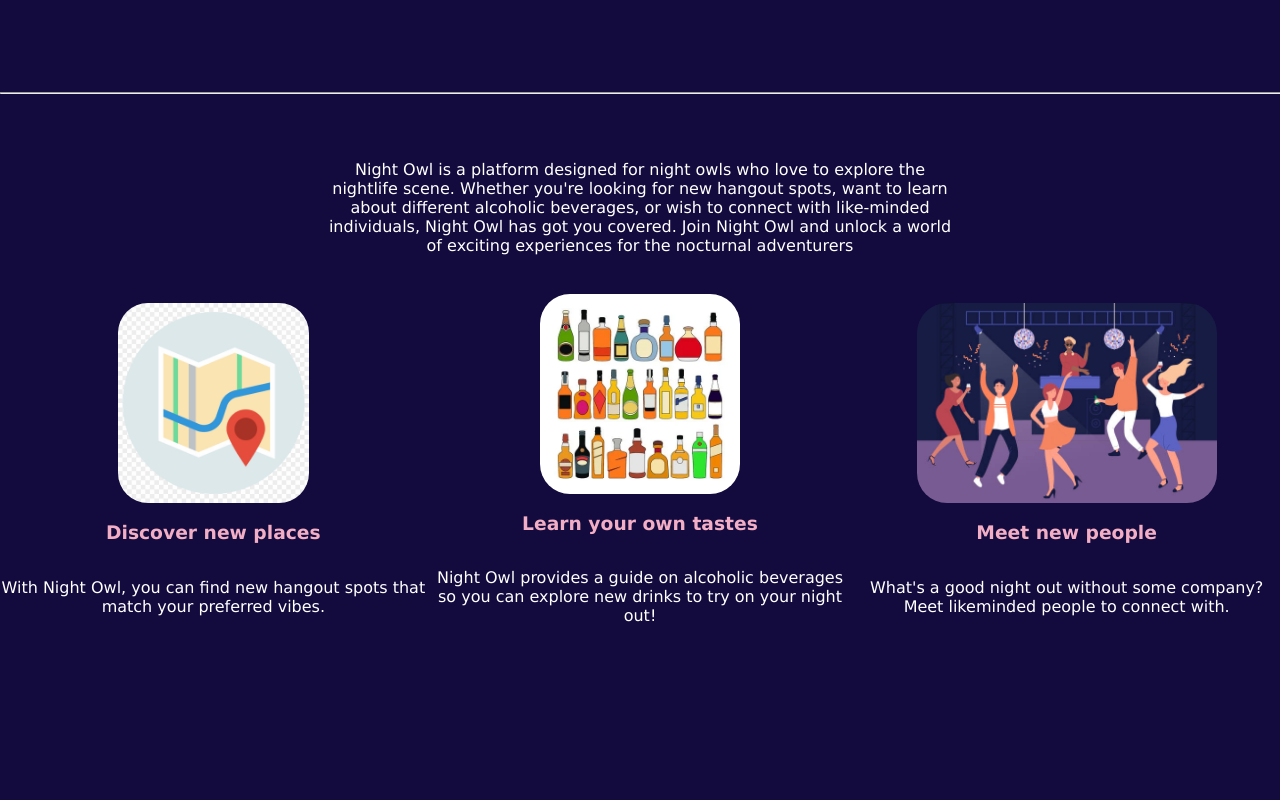
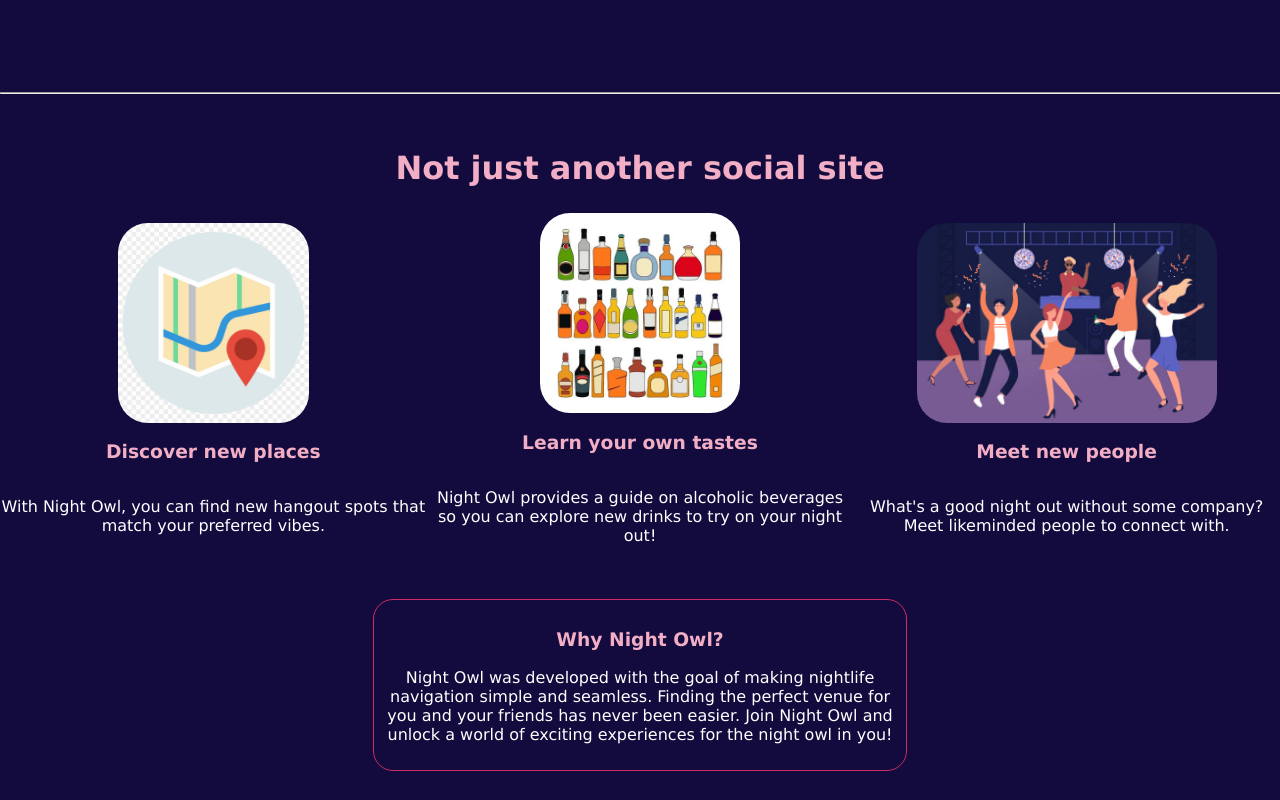
Before and after one commit to EmaleeSoto/night-owl, a React (Create React App) app in the folder front-end/: page / in a window 1280 px wide. Shown: the part 780-1580 px from the top of the page. Built offline with nearby package versions, Linux system fonts and the light colour scheme; no server answers.

Commit message:
Added summary to home page and some styling changes

```diff
--- a/front-end/src/components/NavBar.js
+++ b/front-end/src/components/NavBar.js
@@ -15,13 +15,15 @@ const Nav = ({ signOutOfAccount, loggedIn, userVerified }) => {
         </div>
       </Link>
       <ul>
+        {loggedIn && (
           <li>
             <div>
               <Link className="navBar__link" to={loggedIn ? "/myhome" : "/"}>
-              {loggedIn ? "My Home" : "Home Page"}
+                "My Home"
               </Link>
             </div>
           </li>
+        )}
         <li className="navBar__dropdown">
           <div>
             <Link className="navBar__link">Safety</Link>
--- a/front-end/src/pages/Footer.scss
+++ b/front-end/src/pages/Footer.scss
@@ -3,7 +3,7 @@
 .footer {
     background-color: $noir;
     color: $snow_white;
-    padding: 20px 20px 0px 20px;
+    padding: 20px 100px 10px 100px;
     margin-top: auto;
     height: 40vh;
     margin-top: 5%;
--- a/front-end/src/pages/Home.js
+++ b/front-end/src/pages/Home.js
@@ -16,7 +16,7 @@ const Home = () => {
             <br />
             Your Way.
           </h1>
-          <div className="home__buttonSplashContainer">
+          <div className="home____homeButtonContainer">
             <div className="home__buttonContainer">
               <Link to={`/sign-up`}>
                 <button className="home__startButton">
@@ -36,12 +36,7 @@ const Home = () => {
       <hr />
       <div className="home__nextPage" data-aos="fade-up">
         <section>
-          Night Owl is a platform designed for night owls who love to explore
-          the nightlife scene. Whether you're looking for new hangout spots,
-          want to learn about different alcoholic beverages, or wish to connect
-          with like-minded individuals, Night Owl has got you covered. Join
-          Night Owl and unlock a world of exciting experiences for the nocturnal
-          adventurers
+          <h1>Not just another social site</h1>
         </section>
         <div className="home__nextPage__gridContainer">
           <div className="home__nextPage__gridCell">
@@ -75,6 +70,15 @@ const Home = () => {
             </p>
           </div>
         </div>
+        <div className="home__nextPage__summary">
+          <h3>Why Night Owl?</h3>
+          <p>
+            Night Owl was developed with the goal of making nightlife navigation
+            simple and seamless. Finding the perfect venue for you and your
+            friends has never been easier. Join Night Owl and unlock a world of
+            exciting experiences for the night owl in you!
+          </p>
+        </div>
       </div>
     </div>
   );
--- a/front-end/src/pages/Home.scss
+++ b/front-end/src/pages/Home.scss
@@ -35,16 +35,16 @@
         margin-top: 20px;
     }
 
-    &__splashContainer {
-        display: inline-block;
-    }
+    // &__splashContainer {
+    //     display: inline-block;
+    // }
 
     &__splashImage {
       width: 5%;
       height: auto;
     }
 
-    &__buttonSplashContainer {
+    &__homeButtonContainer {
         display: flex;
         align-items: center;
         justify-content: center;
@@ -94,7 +94,8 @@
     &__nextPage {
         margin-top: 20px;
         color: $snow_white;
-        height: 80vh;
+        // height: 80vh;
+        display: inline-block;
         text-align: center;
 
         &__gridContainer {
@@ -109,16 +110,26 @@
           align-items: center;
           text-align: center;
         }
-        section {
-            width: 50%;
-            margin: auto;
-            margin-bottom: 3%;
-            margin-top: 3%;
-            font-family: Verdana, Geneva, Tahoma, sans-serif;
+
+        &__summary {
+          width: 40%;
+          margin: auto;
+          margin-top: 3%;
+          padding: 10px;
+          border: 1px solid $cherry;
+          border-radius: 20px;
+          box-shadow: 1px black;
+          font-family: Verdana, Geneva, Tahoma, sans-serif;
+
+
         }
 
-        h3 {
+        h1, h3 {
           color: $rose_quartz;
+        }
+
+        h1 {
+          font-size: xx-large;
         }
 
         img {
```
Lines whose indentation alone changed are shown as unchanged.
